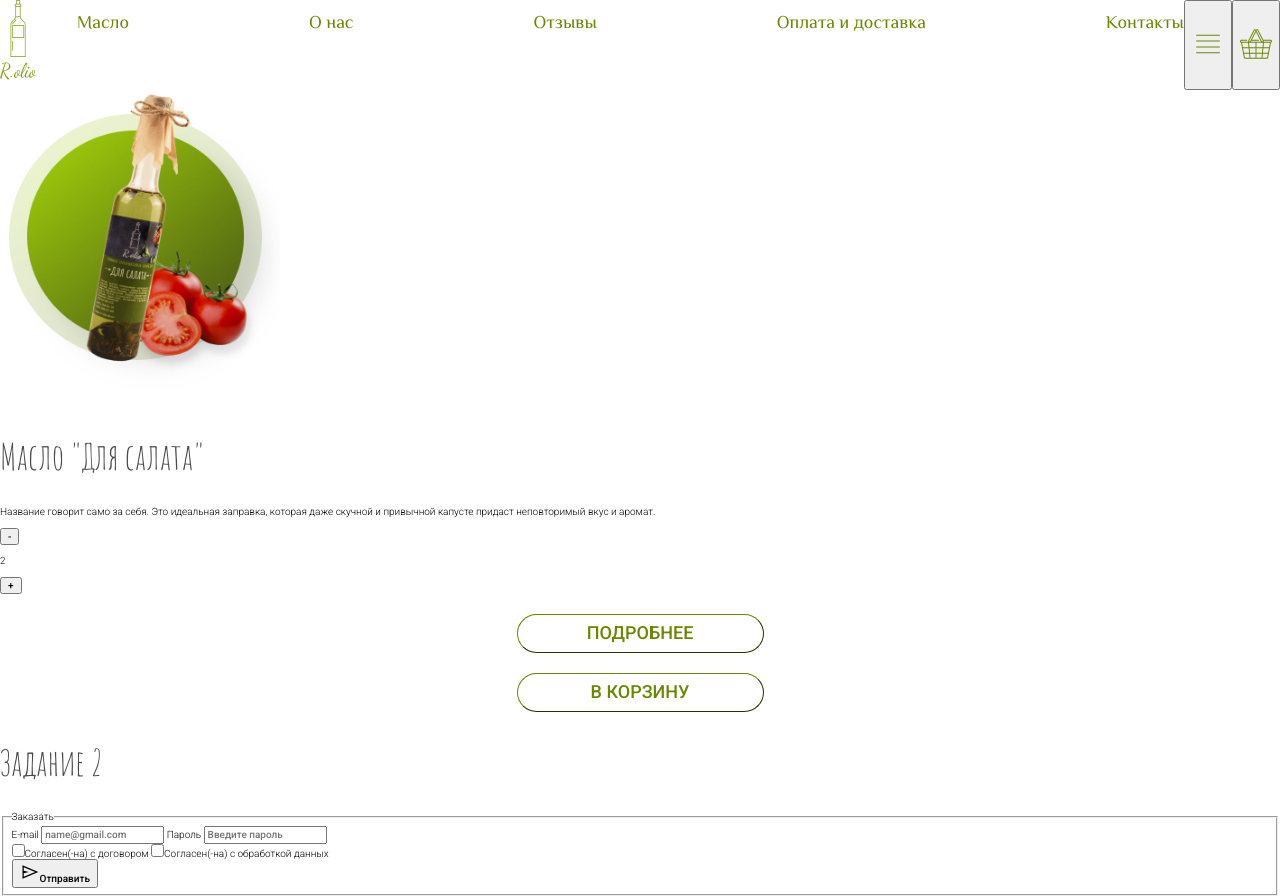
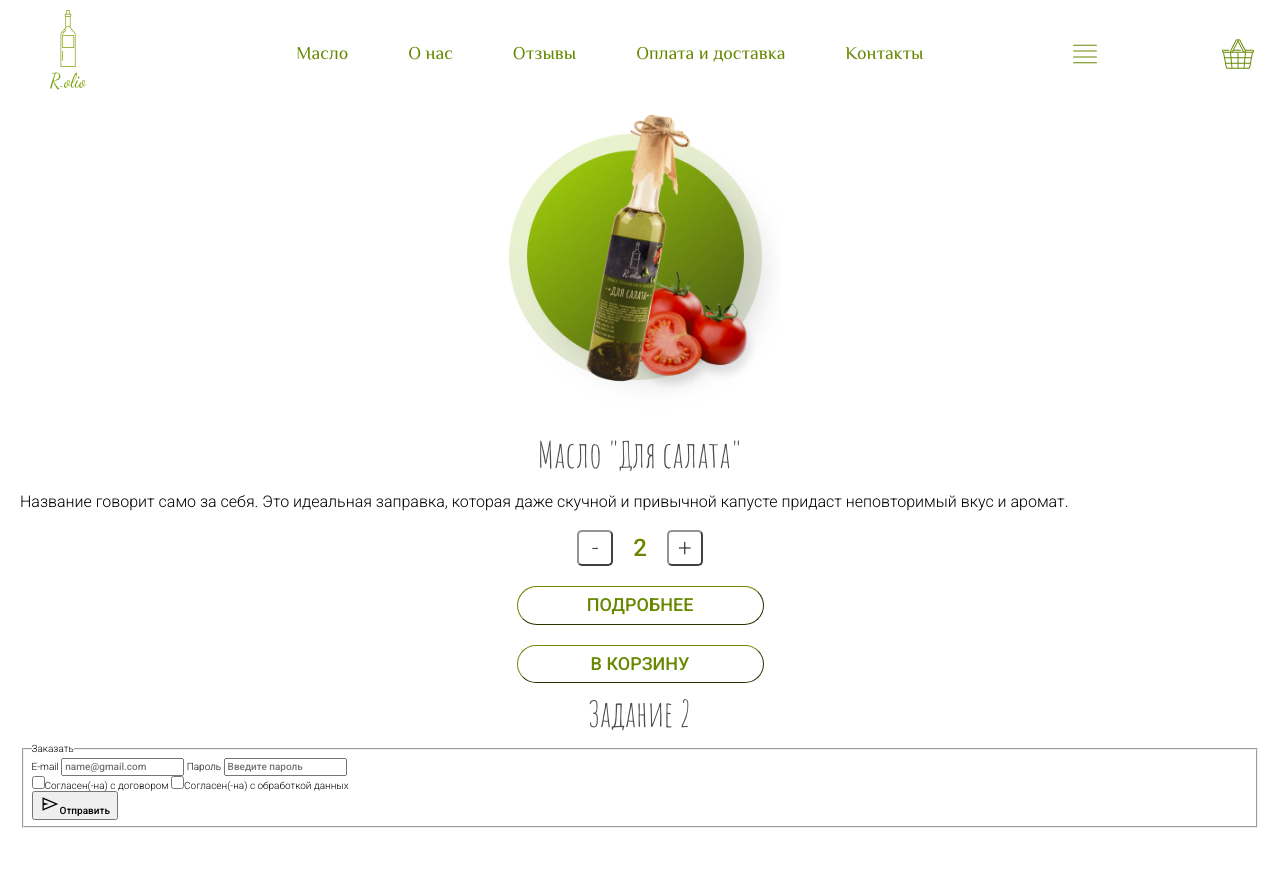
Before and after one commit to uonll/web_exam, a plain HTML site: page index.html in a window 1280 px wide. After the commit the page ends 828 px from the top, so only its background shows below. Drawn offline with Linux system fonts and the light colour scheme.

Commit message:
second commit

```diff
--- a/css/style.css
+++ b/css/style.css
@@ -6,14 +6,20 @@
     --white-color: #FFFFFF;
     --green-color: #688800;
     --gray-color: #4A4A4A ;
+    --light-gray-color: #949494;
 }
-
+html {
+    margin: 0 2rem;
+}
 *, :before, :after {
     box-sizing: inherit;
 }
-
+.header{
+    margin-bottom: 5rem;
+}
 .menuflex {
     display: flex;
+    align-items: center;
     justify-content: space-between;
 }
 
@@ -25,6 +31,7 @@
     font-size: 1.8rem;
     line-height: 2.8rem;
     text-decoration: none;
+    padding: 1rem 3rem;
 }
 
 .aheader:hover {
@@ -38,12 +45,16 @@ li {
 }
 
 nav {
-    flex-grow: 1;
+    display: flex;
+    justify-content: center;
 }
 
-ul {
+
+.ulnav {
     display: flex;
+    justify-items: center;
     justify-content: space-between;
+    max-width: 75rem;
 }
 
 h2 {
@@ -53,8 +64,14 @@ h2 {
     font-weight: 400;
     font-size: 3.6rem;
     line-height: 4rem;
+    text-align: center;
+    margin: 1rem;
 }
-
+.oil {
+    display: block;
+    margin-left: auto;
+    margin-right: auto;
+}
 .mainbutton {
     font-weight: 500;
     display: block;
@@ -73,10 +90,49 @@ h2 {
     color: var(--green-color);
     top: 7rem;
 }
+ .buttonhidden {
+    border: 0ex;
+    background: var(--white-color);
+ }
 
+.description {
+    font-weight: 300;
+    font-size: 1.6rem;
+    line-height: 2.4rem;
+
+    display: flex;
+    align-items: center;
+    text-align: center;
+}
 .count {
-    display: inline-block;
+    display:flex;
+    max-width: 13rem;
+    margin: 1rem auto;
+    align-items: center;
+    justify-content: center;
 
+}
+
+.countbutton {
+    display: block;
+    width: 3.2rem;
+    height: 3.2rem;
+    color: var(--green-color);
+    background: var(--white-color);
+    border-radius: 0.5rem;
+    border-color: var(--light-gray-color);
+    color: var(--gray-color);
+    font-weight: 300;
+    font-size: 2.4rem;
+    line-height: 3.2rem;
+    padding: 0%;
+}
+.countp {
+    font-weight: 500;
+    font-size: 2.4rem;
+    line-height: 3.2rem;
+    margin: 0 2rem;
+    color: var(--green-color);
 }
 
 .buttonform {
@@ -97,3 +153,21 @@ h2 {
     color: var(--green-color);
     top: 7rem;
 }
+@media all and (max-width: 768px) {
+    nav {
+        position: absolute;
+        width: 1px;
+        height: 1px;
+        margin: -1px;
+        border: 0;
+        padding: 0;
+        white-space: nowrap;
+        clip-path: inset(100%);
+        clip: rect(0 0 0 0);
+        overflow: hidden;
+    }
+
+    #menuicon {
+
+    }
+}
--- a/index.html
+++ b/index.html
@@ -24,21 +24,21 @@
         <nav>
           <ul class="ulnav">
             <li>
-              <a class="aheader" class="aheader:hover" href="/">Масло</a>
+              <a class="aheader" href="/">Масло</a>
             </li>
-            <li><a class="aheader" class="aheader:hover" href="/">О нас</a></li>
+            <li><a class="aheader" href="/">О нас</a></li>
             <li>
-              <a class="aheader" class="aheader:hover" href="/">Отзывы</a>
+              <a class="aheader" href="/">Отзывы</a>
             </li>
             <li>
-              <a class="aheader" class="aheader:hover" href="/">Оплата и доставка</a>
+              <a class="aheader" href="/">Оплата и доставка</a>
             </li>
             <li>
-              <a class="aheader" class="aheader:hover" href="/">Контакты</a>
+              <a class="aheader" href="/">Контакты</a>
             </li>
           </ul>
         </nav>
-        <button class="buttonhidden">
+        <button class="buttonhidden" id="menuicon">
           <img src="/pics/svg/menu.svg" alt="меню" width="32" height="32" />
         </button>
         <button class="buttonhidden">
@@ -48,15 +48,15 @@
     </header>
     <main>
         <section>
-            <img src="/pics/png/oil.png" alt="меню" width="280" height="314" />
+            <img class= "oil" src="/pics/png/oil.png" alt="масло" width="280" height="314" />
             <h2> Масло "Для салата"</h2>
-            <p>
+            <p class="description">
                 Название говорит само за себя. Это идеальная заправка, которая даже скучной и привычной капусте придаст неповторимый вкус и аромат.
             </p>
             <div class="count">
-                <button> - </button>
-                <p> 2 </p>
-                <button> + </button>
+                <button class="countbutton"> - </button>
+                <p class="countp"> 2 </p>
+                <button class="countbutton"> + </button>
             </div>
             <button class="mainbutton"> ПОДРОБНЕЕ </button>
             <button class="mainbutton"> В КОРЗИНУ </button>
@@ -81,7 +81,7 @@
                         <label><input class="none" type="checkbox" name="gender" value="2">Согласен(-на) с обработкой данных</label>
                     </div>
                     <div class="formflex">
-                        <button class="buttonForm" class="buttonForm:hover" type="submit"><img src="/pics/svg/send.svg" alt="" width="20" height="20">Отправить</button>
+                        <button class="buttonForm" type="submit"><img src="/pics/svg/send.svg" alt="" width="20" height="20">Отправить</button>
                     </div>
                 </fieldset>
             </form>
```
